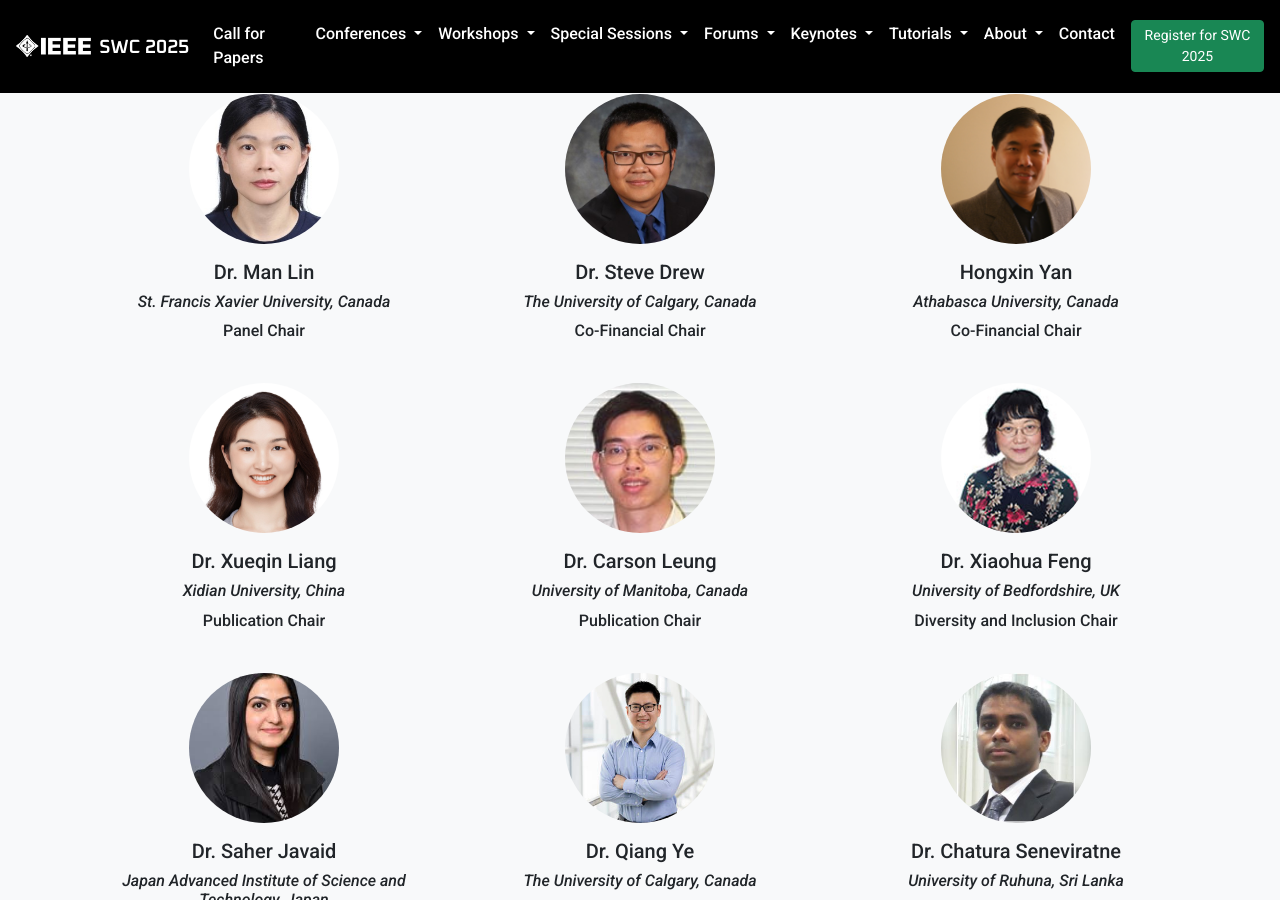
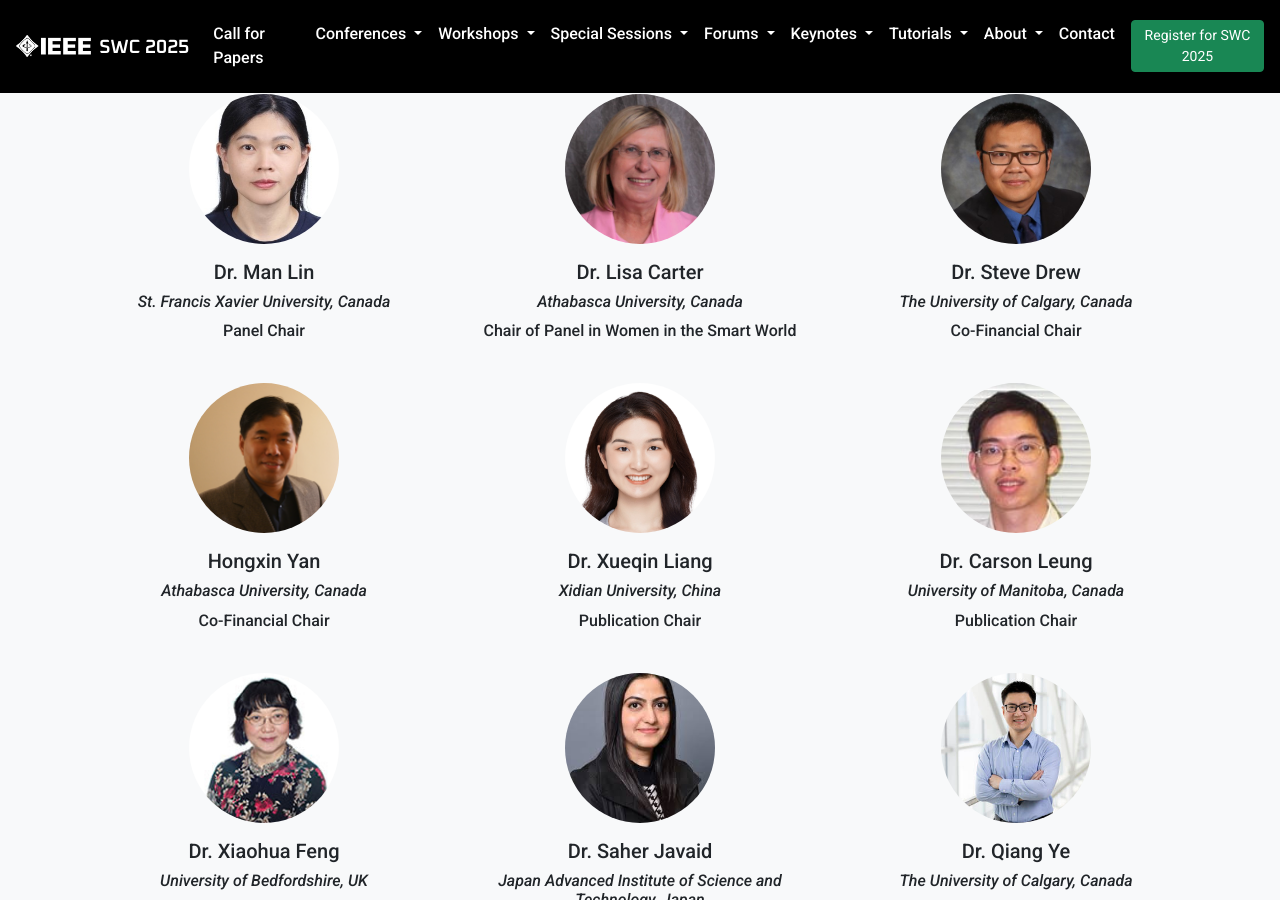
Before and after one commit to IEEE-SWC-2025/IEEE-SWC-2025.github.io, a Jekyll site: the page built from index.html, in a window 1280 px wide and 900 px high, scrolled down 2517 px. Built offline with Jekyll 4.4.1, drawn with Linux system fonts in a browser that asks for light colours.

Commit message:
Update index.html

```diff
--- a/index.html
+++ b/index.html
@@ -218,6 +218,21 @@
         <h6><i>St. Francis Xavier University, Canada</i></h6>
         <p>Panel Chair</p>
       </div>
+
+      <div class="col-md-4 col-sm-6">
+        <img
+          src="/assets/images/lisa.jpg"
+          alt="Dr. Lisa Carter"
+          class="circle-img mb-3"
+        />
+        <h5>Dr. Lisa Carter</h5>
+        <h6><i>Athabasca University, Canada</i></h6>
+        <p>Chair of Panel in Women in the Smart World</p>
+      </div>
+
+
+
+
       <div class="col-md-4 col-sm-6">
         <img
           src="/assets/images/steve-drew-small.jpg"
```
